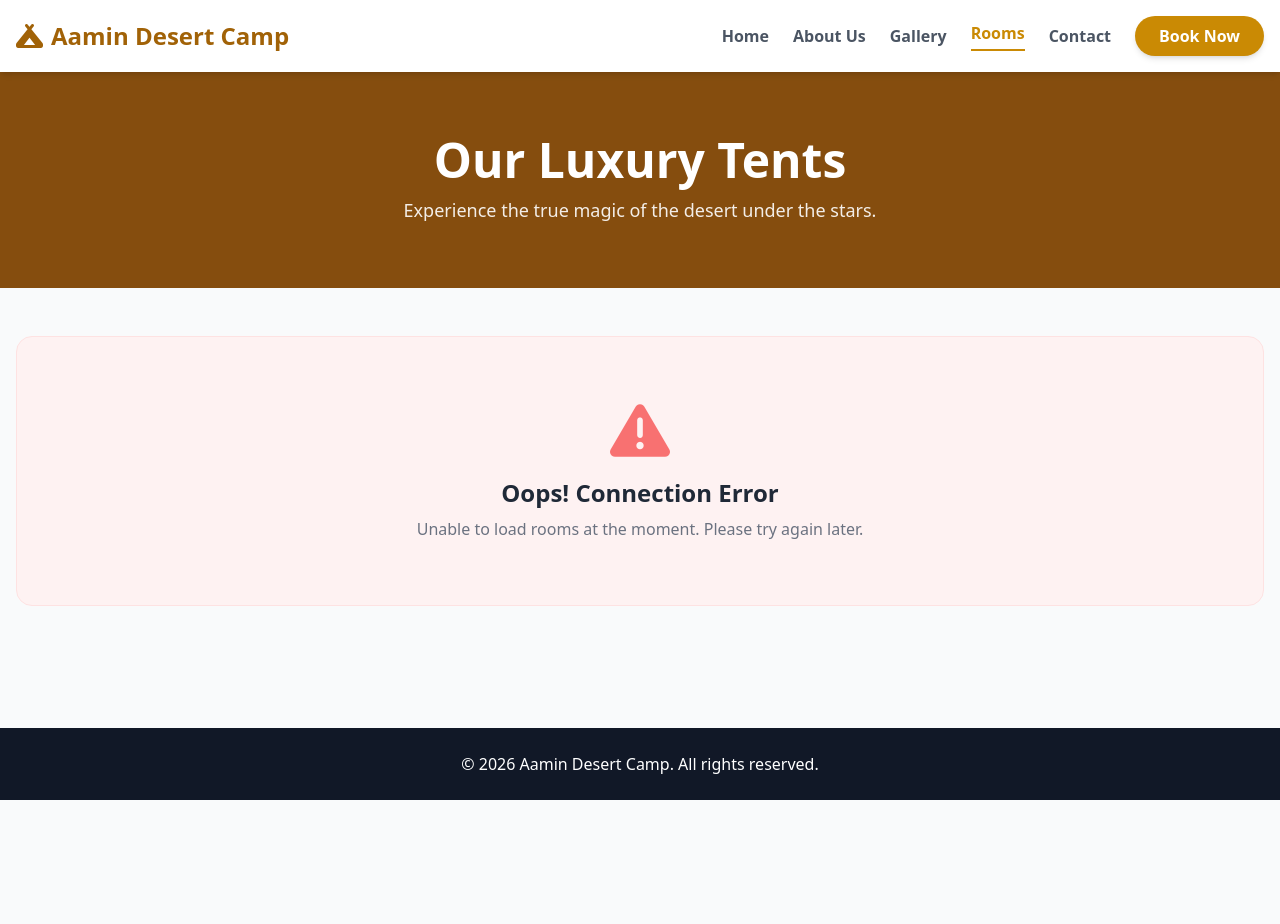
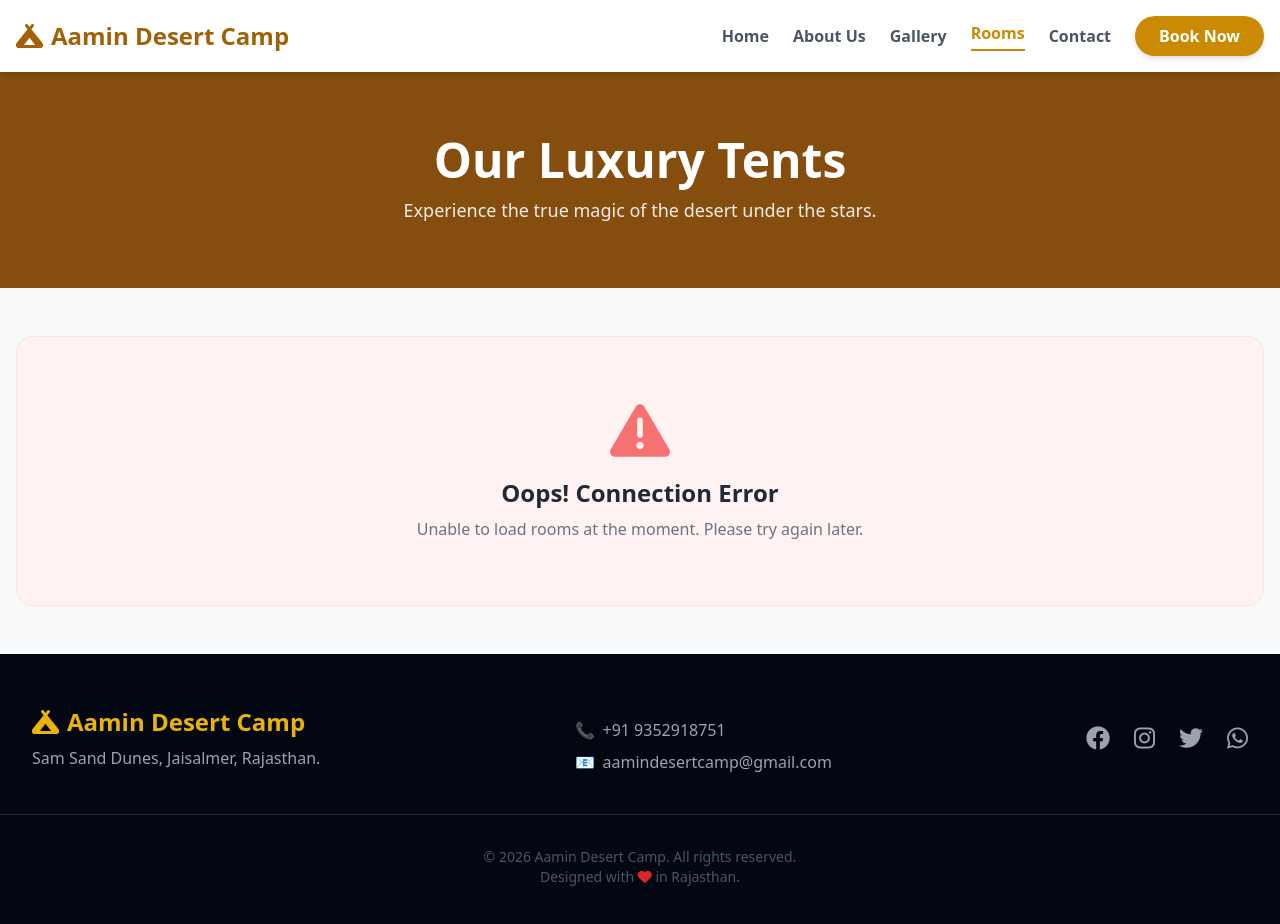
Before and after one commit to Harshvardhan0920/aamin-desert-camp, a plain HTML site: page frontend/rooms.html in a window 1280 px wide. Before the commit the page ends 800 px from the top, so only its background shows below. Drawn offline with nearby package versions, Linux system fonts and the light colour scheme; no server answers.

```diff
--- a/frontend/rooms.html
+++ b/frontend/rooms.html
@@ -55,8 +55,32 @@
         </div>
     </main>
 
-    <footer class="bg-gray-900 text-white text-center py-6 mt-auto">
-        <p>&copy; 2026 Aamin Desert Camp. All rights reserved.</p>
+    <footer class="bg-gray-950 text-white py-12">
+        <div class="max-w-7xl mx-auto px-4 sm:px-6 lg:px-8 flex flex-col md:flex-row justify-between items-center">
+            <div class="mb-6 md:mb-0 text-center md:text-left">
+                <a href="#" class="text-2xl font-bold text-yellow-500"><i class="fa-solid fa-campground mr-2"></i>Aamin Desert Camp</a>
+                <p class="text-gray-400 mt-2">Sam Sand Dunes, Jaisalmer, Rajasthan.</p>
+            </div>
+            <div class="mt-4 space-y-2">
+    <a href="tel:+919352918751" class="flex items-center text-gray-400 hover:text-yellow-500 transition">
+        <span class="mr-2">📞</span> +91 9352918751
+    </a>
+
+    <a href="mailto:aamindesertcamp@gmail.com" class="flex items-center text-gray-400 hover:text-yellow-500 transition">
+        <span class="mr-2">📧</span> aamindesertcamp@gmail.com
+    </a>
+</div>
+            <div class="flex space-x-6">
+                <a href="#" class="text-gray-400 hover:text-white text-2xl"><i class="fa-brands fa-facebook"></i></a>
+                <a href="#" class="text-gray-400 hover:text-white text-2xl"><i class="fa-brands fa-instagram"></i></a>
+                <a href="#" class="text-gray-400 hover:text-white text-2xl"><i class="fa-brands fa-twitter"></i></a>
+                <a href="#" class="text-gray-400 hover:text-white text-2xl"><i class="fa-brands fa-whatsapp"></i></a>
+            </div>
+        </div>
+        <div class="text-center text-gray-600 mt-10 text-sm border-t border-gray-800 pt-8">
+            &copy; 2026 Aamin Desert Camp. All rights reserved. <br>
+            Designed with <i class="fa-solid fa-heart text-red-600"></i> in Rajasthan.
+        </div>
     </footer>
 
     <script>
```
Also changed, not shown: frontend/contact.html (+26 -4 lines), frontend/gallery.html (+26 -3 lines).
